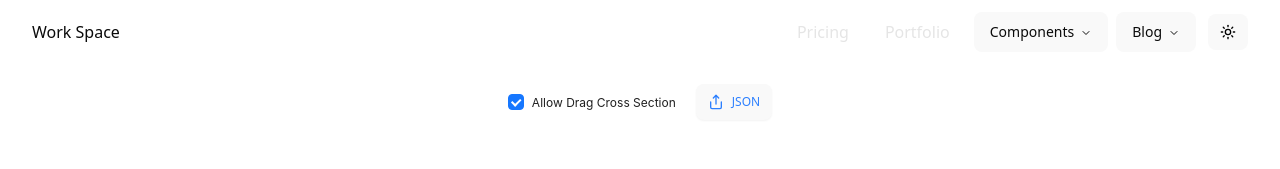
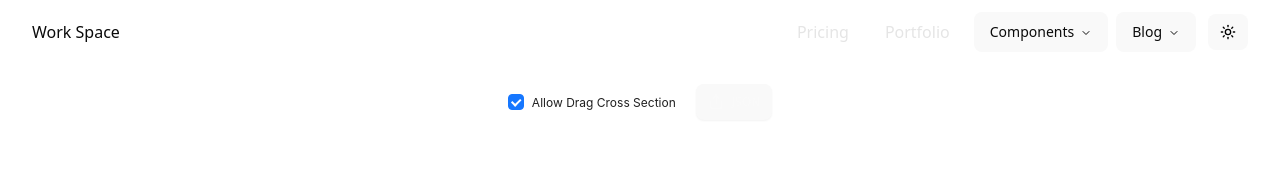
Before and after one commit to CaptzDevs/WorkSpace, a React (Vite) app: page /portfolio in a window 1280 px wide. Shown: the top 169 px of the page. Built offline with nearby package versions, Linux system fonts and the light colour scheme.

Commit message:
Change share btn color

```diff
--- a/src/components/ExportToJSON.jsx
+++ b/src/components/ExportToJSON.jsx
@@ -20,7 +20,7 @@ const ExportToJSON = ({ data }) => {
   return (
     <Button
       onClick={exportJsonData}
-      className="text-blue-500  cursor-pointer text-xs"
+      className="  cursor-pointer text-xs"
     >
       <Share  /> JSON
     </Button>
```
